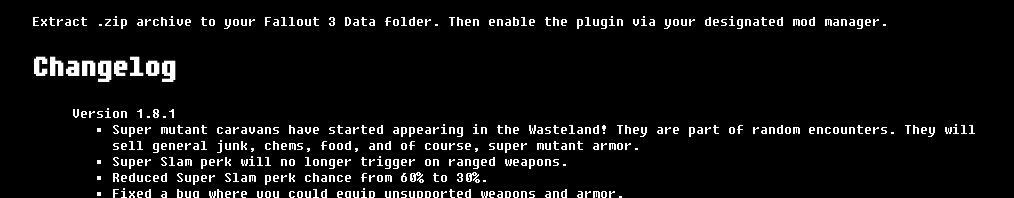
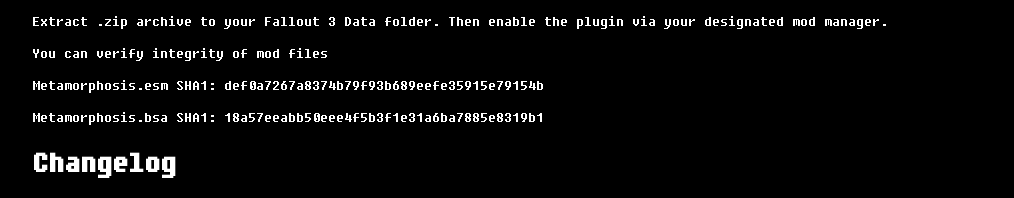
Before and after one commit to genin32/metamorphosis, a plain HTML site: page index.html in a window 1280 px wide. Shown: the part 741-939 px from the top of the page, without its empty margins (128-1142 px from the left). Drawn offline with Linux system fonts and the light colour scheme.

Commit message:
Update index.html

```diff
--- a/index.html
+++ b/index.html
@@ -107,6 +107,9 @@
         <h1>Installation</h1>
         <p>The mod is available to download at <a href="https://www.nexusmods.com/fallout3/mods/23658/" target="_blank">Nexus Mods</a></p>
         <p>Extract .zip archive to your Fallout 3 Data folder. Then enable the plugin via your designated mod manager.</p>
+        You can verify integrity of mod files
+        <p>Metamorphosis.esm SHA1: def0a7267a8374b79f93b689eefe35915e79154b</p>
+        <p>Metamorphosis.bsa SHA1: 18a57eeabb50eee4f5b3f1e31a6ba7885e8319b1</p>
         <div class="page-break"></div>
         <h1>Changelog</h1>
         <div class="changelog">
```
